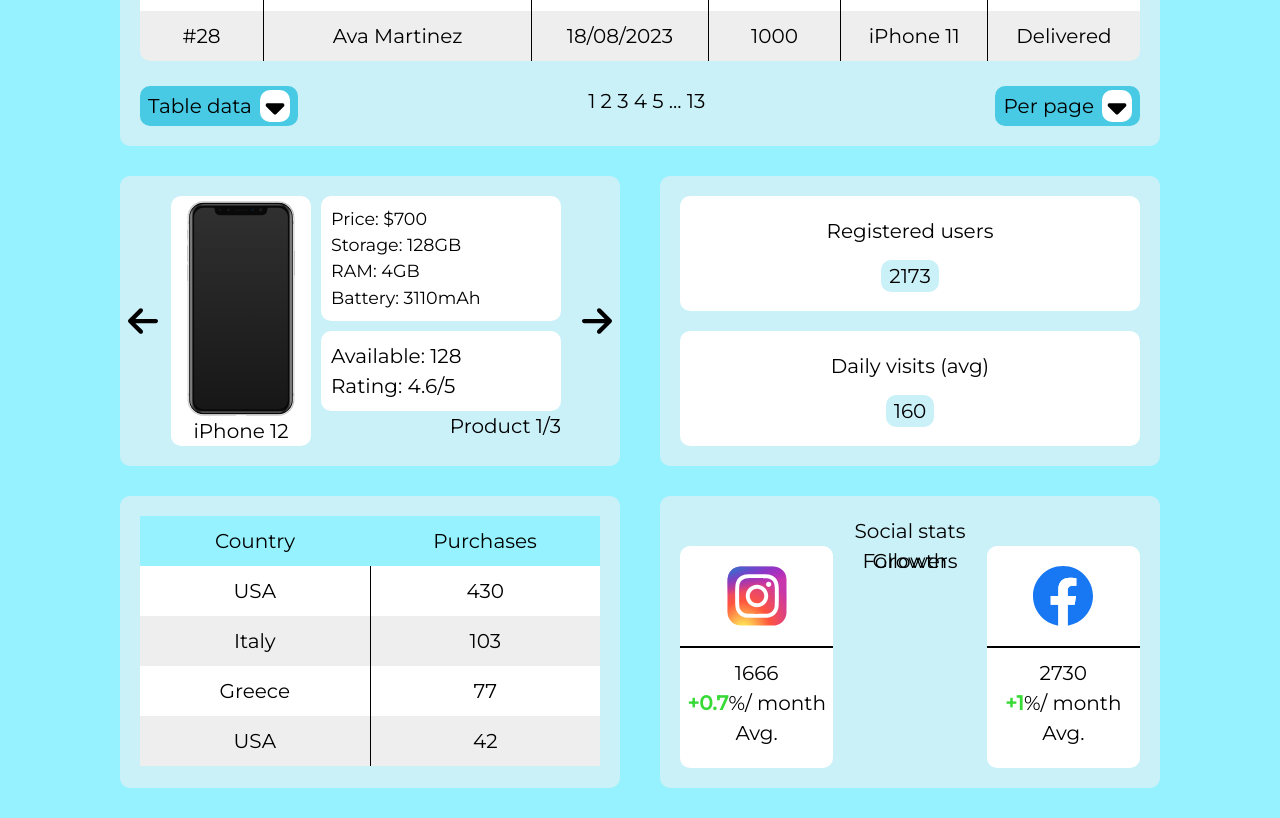
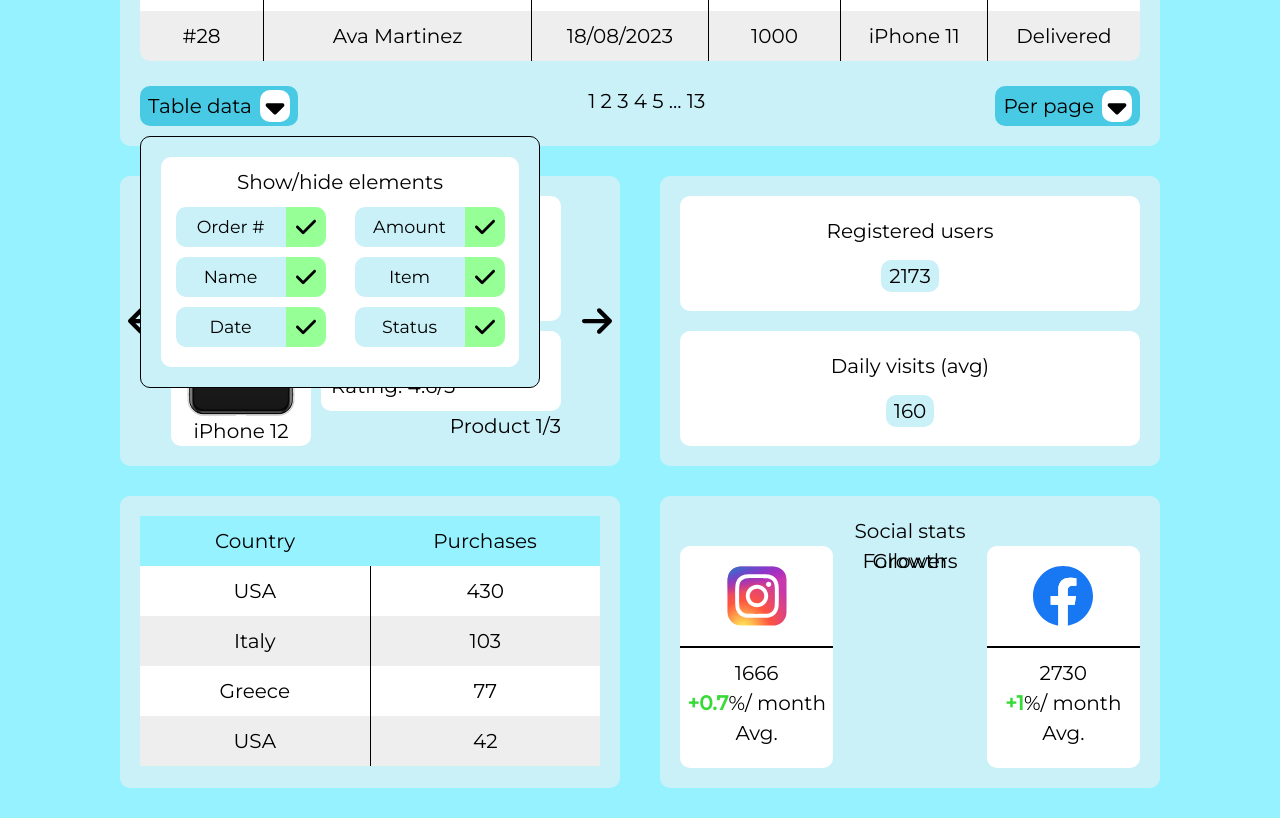
Before and after one commit to lazarevkristijan/sales-dashboard, a React (Vite) app: page / in a window 1280 px wide. Shown: the part 1480-2298 px from the top of the page. Built offline with nearby package versions, Linux system fonts and the light colour scheme.

Commit message:
table data toggle design

```diff
--- /dev/null
+++ b/components/OrdersToggleButton.tsx
@@ -0,0 +1,18 @@
+const OrdersToggleButton = ({ name }: { name: string }) => {
+  return (
+    <div className="w-[150px] h-[40px] flex smText  mx-auto mb-[10px]">
+      <div className="w-[110px] h-full light-blue1 flex justify-center items-center rou-l">
+        {name}
+      </div>
+      <div className="w-[40px] h-full light-success flex rou-r">
+        <img
+          src="tick.svg"
+          alt="tick icon"
+          className="w-[20px] mx-auto"
+        />
+      </div>
+    </div>
+  )
+}
+
+export default OrdersToggleButton
--- a/components/ToggleElements.tsx
+++ /dev/null
@@ -1,5 +0,0 @@
-const ToggleElements = () => {
-  return <div>ToggleElements</div>
-}
-
-export default ToggleElements
--- /dev/null
+++ b/components/ToggleTableData.tsx
@@ -0,0 +1,36 @@
+import { OrdersToggleButton } from "."
+import { tableDataOptions } from "../constants"
+const ToggleTableData = () => {
+  console.log(tableDataOptions.length / 2)
+  return (
+    <div className="w-[250px] sm:w-[300px] md:w-[400px] light-blue1 absolute top-[50px] border-black border-[1px] rou">
+      <div className="m-[20px] bg-white rou py-[10px]">
+        <p className="text-center">Show/hide elements</p>
+        <div className="md:flex pt-[10px]">
+          <div className="md:w-1/2">
+            {tableDataOptions
+              .slice(0, tableDataOptions.length / 2)
+              .map((option, index) => (
+                <OrdersToggleButton
+                  name={option.name}
+                  key={index}
+                />
+              ))}
+          </div>
+          <div className="md:w-1/2">
+            {tableDataOptions
+              .slice(tableDataOptions.length / 2)
+              .map((option, index) => (
+                <OrdersToggleButton
+                  name={option.name}
+                  key={index}
+                />
+              ))}
+          </div>
+        </div>
+      </div>
+    </div>
+  )
+}
+
+export default ToggleTableData
--- a/components/index.ts
+++ b/components/index.ts
@@ -11,7 +11,7 @@ import ResultsPerPage from "./ResultsPerPage"
 import SidePanel from "./SidePanel"
 import StatsDisplay from "./StatsDisplay"
 import Target from "./Target"
-import ToggleElements from "./ToggleElements"
+import ToggleTableData from "./ToggleTableData"
 
 import TotalInfo from "./TotalInfo"
 import Pillar from "./Pillar"
@@ -31,6 +31,7 @@ import ProductArrow from "./ProductArrow"
 import UsersRect from "./UsersRect"
 import SocialStat from "./SocialStat"
 import SocialLabel from "./SocialLabel"
+import OrdersToggleButton from "./OrdersToggleButton"
 
 export {
   BarChart,
@@ -45,7 +46,7 @@ export {
   SidePanel,
   StatsDisplay,
   Target,
-  ToggleElements,
+  ToggleTableData,
   TotalInfo,
   ProgressLine,
   Pillar,
@@ -65,4 +66,5 @@ export {
   UsersRect,
   SocialStat,
   SocialLabel,
+  OrdersToggleButton,
 }
--- a/constants/index.ts
+++ b/constants/index.ts
@@ -325,6 +325,27 @@ export const products = [
   },
 ]
 
+export const tableDataOptions = [
+  {
+    name: "Order #",
+  },
+  {
+    name: "Name",
+  },
+  {
+    name: "Date",
+  },
+  {
+    name: "Amount",
+  },
+  {
+    name: "Item",
+  },
+  {
+    name: "Status",
+  },
+]
+
 export const topIconStyles = "w-[35px] h-[35px]"
 
 export const salesResultStyles =
--- a/sections/Orders.tsx
+++ b/sections/Orders.tsx
@@ -4,7 +4,7 @@ import {
   sectionStyles,
   tableBorderStyle,
 } from "../constants"
-import { ActiveButton } from "../components"
+import { ActiveButton, ToggleTableData } from "../components"
 
 const Orders = () => {
   return (
@@ -40,11 +40,13 @@ const Orders = () => {
           </tbody>
         </table>
       </div>
-      <div className="mx-[20px] flex justify-between flex-col xs:flex-row">
+      <div className="mx-[20px] flex justify-between flex-col xs:flex-row relative">
         <ActiveButton
           text="Table data"
           dropDown={true}
         />
+
+        <ToggleTableData />
 
         <span className="hidden sm:inline">1 2 3 4 5 ... 13</span>
 
--- a/src/index.css
+++ b/src/index.css
@@ -32,6 +32,16 @@
 
 .rou-b {
   border-bottom-left-radius: 10px;
+  border-bottom-right-radius: 10px;
+}
+
+.rou-l {
+  border-top-left-radius: 10px;
+  border-bottom-left-radius: 10px;
+}
+
+.rou-r {
+  border-top-right-radius: 10px;
   border-bottom-right-radius: 10px;
 }
 
```
